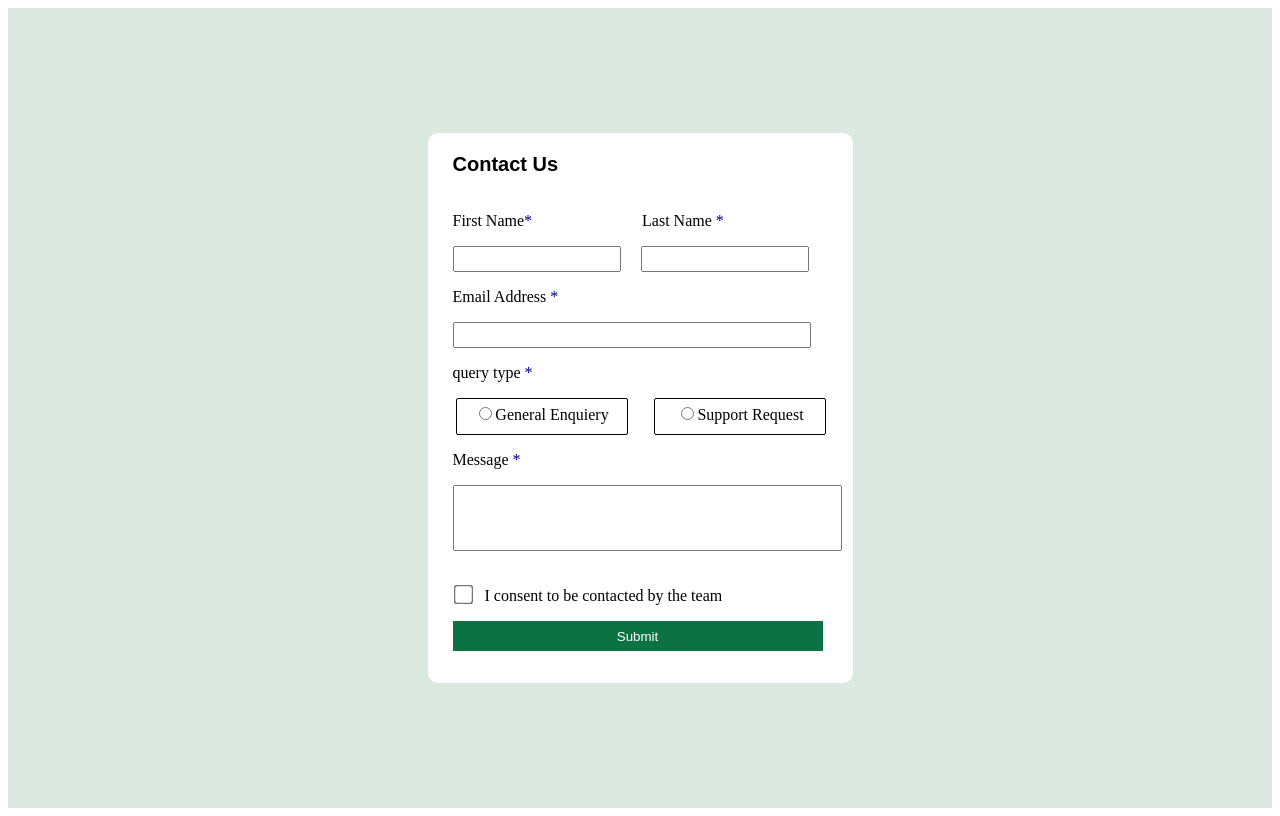
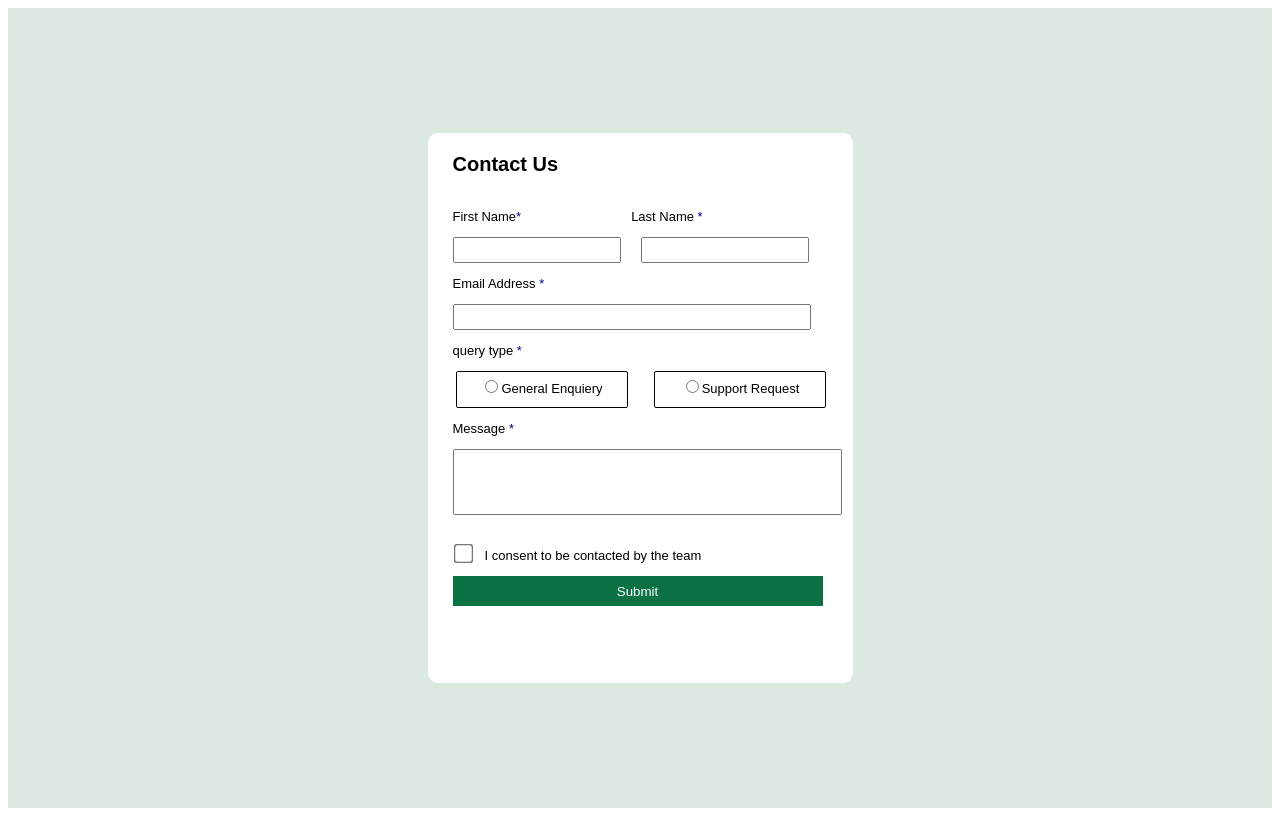
Before and after one commit to Kamikaaaze/vite-react, a React (Vite) app: page / in a window 1280 px wide. Built offline with nearby package versions, Linux system fonts and the light colour scheme.

Commit message:
font changed

```diff
--- a/src/App.css
+++ b/src/App.css
@@ -41,6 +41,10 @@
   color: #888;
 } */
 /* Styles for the background container */
+body{
+  font-family: Arial, Helvetica, sans-serif;
+  font-size: small;
+}
 .background {
   height: 100vh;
   background-color: rgb(220, 233, 225);
```
